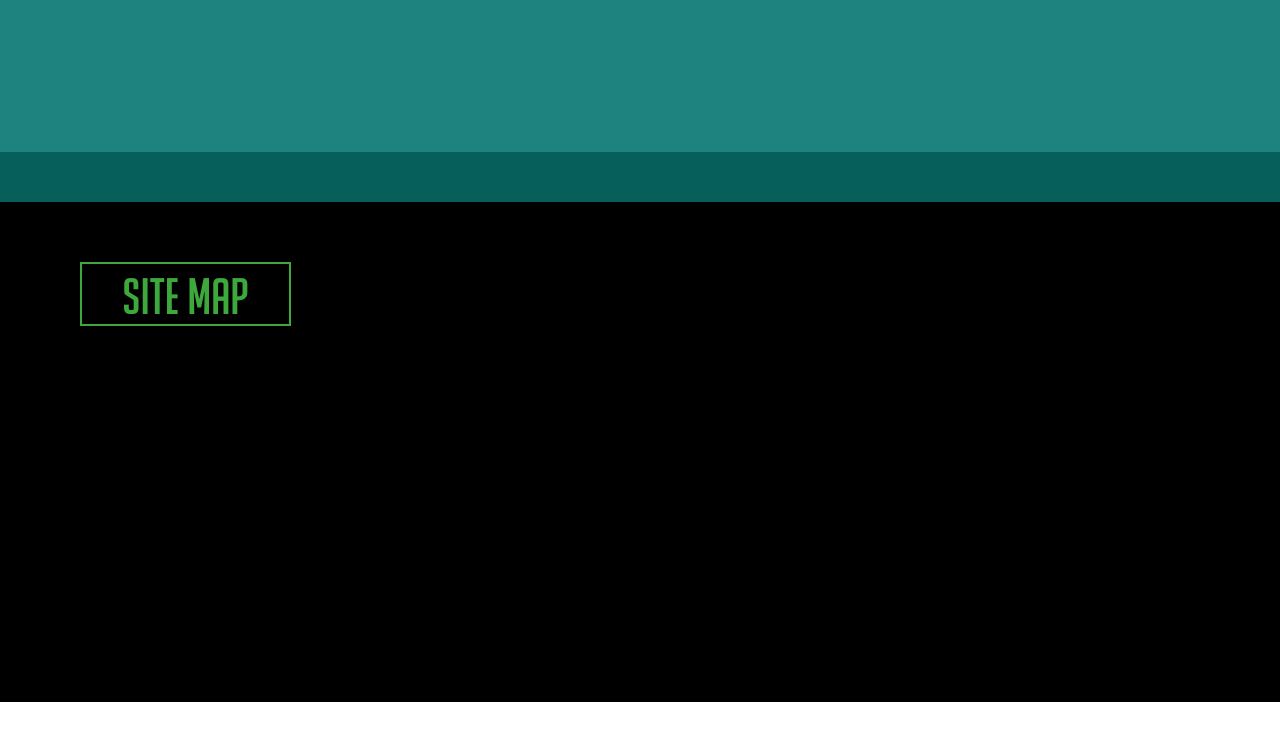
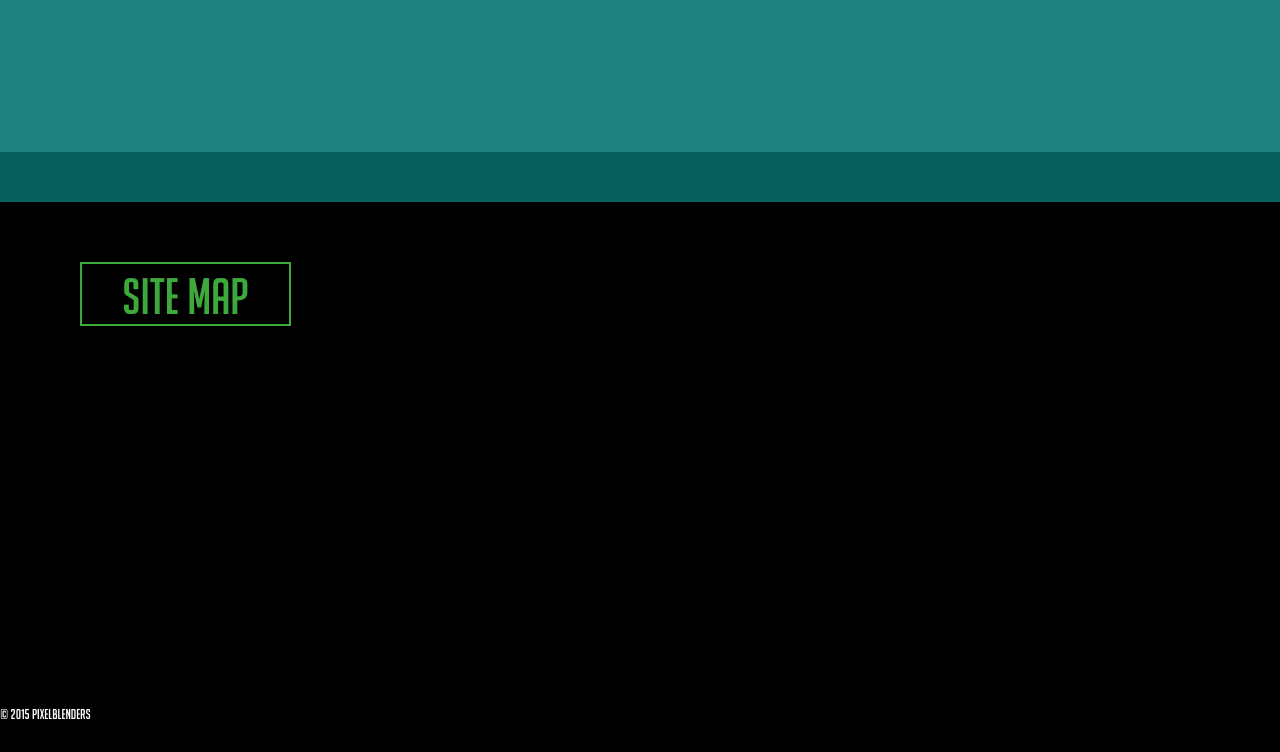
Before and after one commit to naveenshaji/cara-cafe, a plain HTML site: page index.html in a window 1280 px wide. Shown: the part 3116-3868 px from the top of the page. Before the commit the page ends 3818 px from the top, so only its background shows below. Drawn offline with nearby package versions, Linux system fonts and the light colour scheme.

Commit message:
Added footer

```diff
--- a/css/px.css
+++ b/css/px.css
@@ -147,3 +147,10 @@ font-size: 164px;
 .flaticon-tea24:before {
 font-size: 164px;
 }
+
+.foot {
+    color: white;
+    height: 100px;
+    min-height: 50px;
+    font-size: 14px;
+}
--- a/index.html
+++ b/index.html
@@ -250,8 +250,13 @@ Curabitur congue aliquet nulla, ac hendrerit leo dictum in. Cras at tristique qu
     <span class="pxbutton">SITE MAP</span>
 </div>
 
+<div class="section foot" style="height: 50px;">
+    &copy; 2015 <a href="http://pixelblenders.com/">PixelBlenders</a>
+</div>
+
 
 <!--
+
 <footer id="footer">
 
   <div class="home__social">
@@ -270,6 +275,7 @@ Curabitur congue aliquet nulla, ac hendrerit leo dictum in. Cras at tristique qu
 
 </footer>
 -->
+
 
   </div>
 
```
